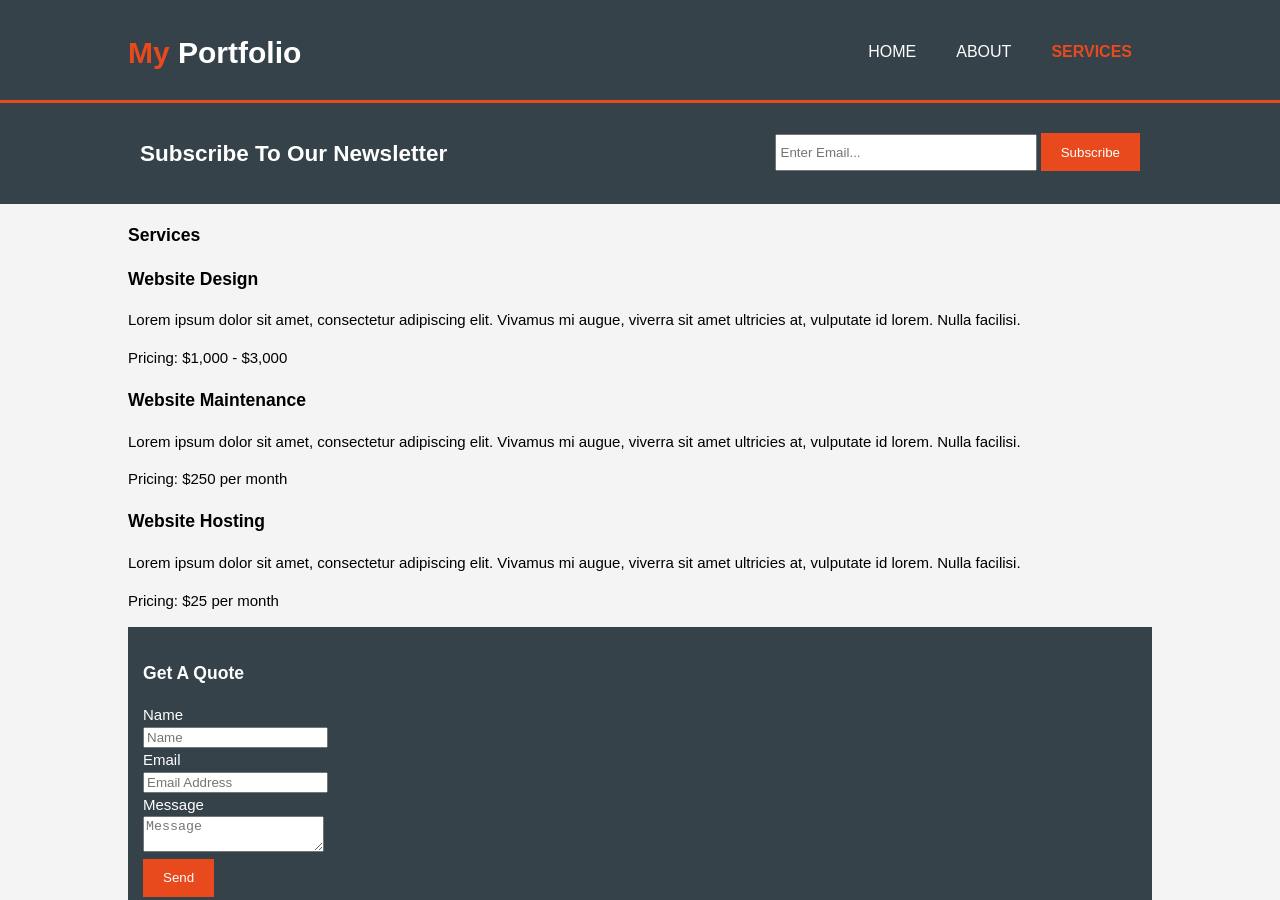
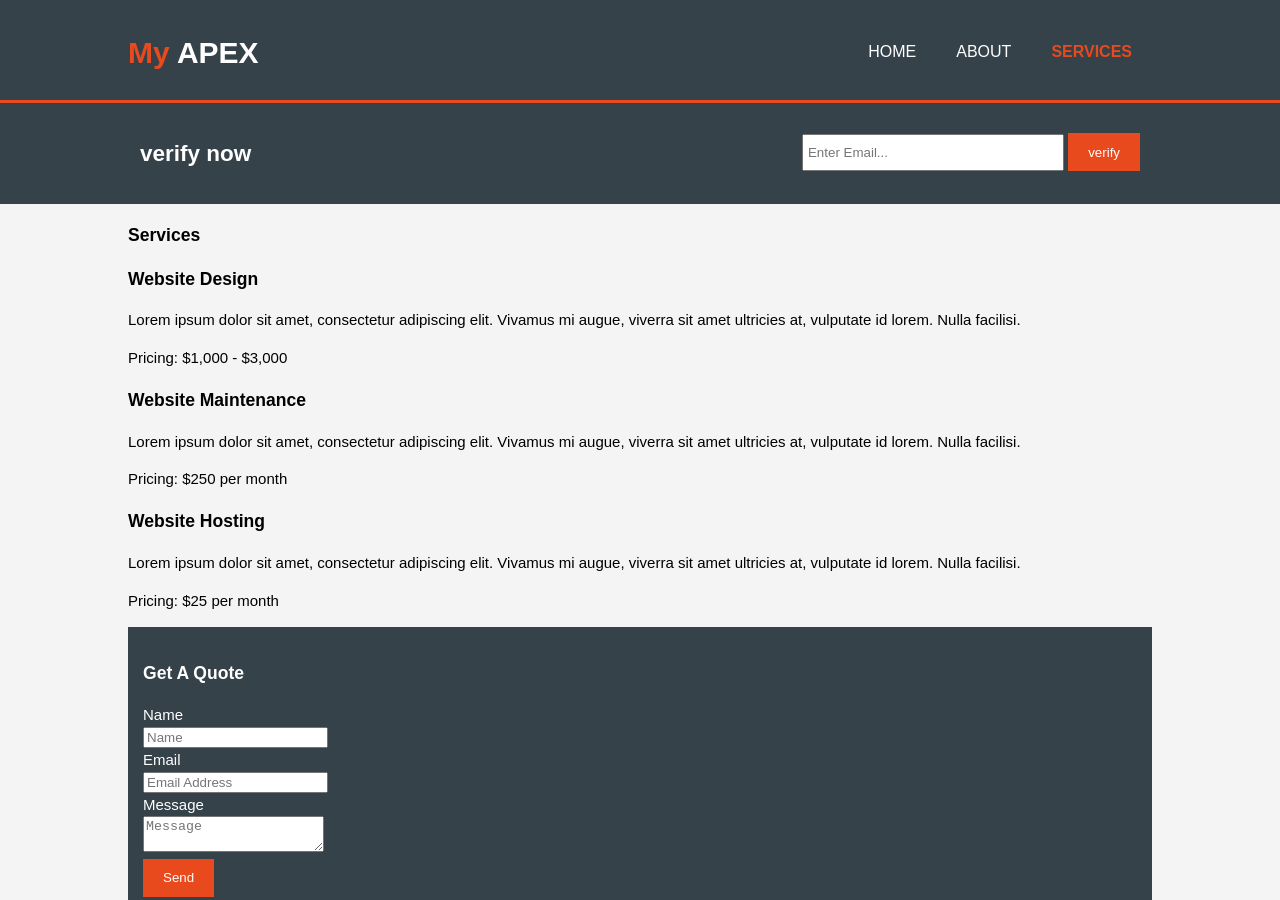
Before and after one commit to bor96871-ludo/Spade, a plain HTML site: page service.html in a window 1280 px wide. Shown: the top 900 px of the page. Drawn offline with Linux system fonts and the light colour scheme.

Commit message:
service.html

```diff
--- a/service.html
+++ b/service.html
@@ -3,14 +3,14 @@
 <head>
     <meta charset="UTF-8">
     <meta name="viewport" content="width=device-width, initial-scale=1.0">
-    <title>My Portfolio | Services</title>
+    <title>My APEX | Services</title>
     <link rel="stylesheet" href="style.css">
 </head>
 <body>
     <header>
         <div class="container">
             <div id="branding">
-                <h1><span class="highlight">My</span> Portfolio</h1>
+                <h1><span class="highlight">My</span> APEX</h1>
             </div>
             <nav>
                 <ul>
@@ -24,10 +24,10 @@
 
     <section id="newsletter">
         <div class="container">
-            <h1>Subscribe To Our Newsletter</h1>
+            <h1>verify now</h1>
             <form>
                 <input type="email" placeholder="Enter Email...">
-                <button type="submit" class="button_1">Subscribe</button>
+                <button type="submit" class="button_1">verify</button>
             </form>
         </div>
     </section>
```
